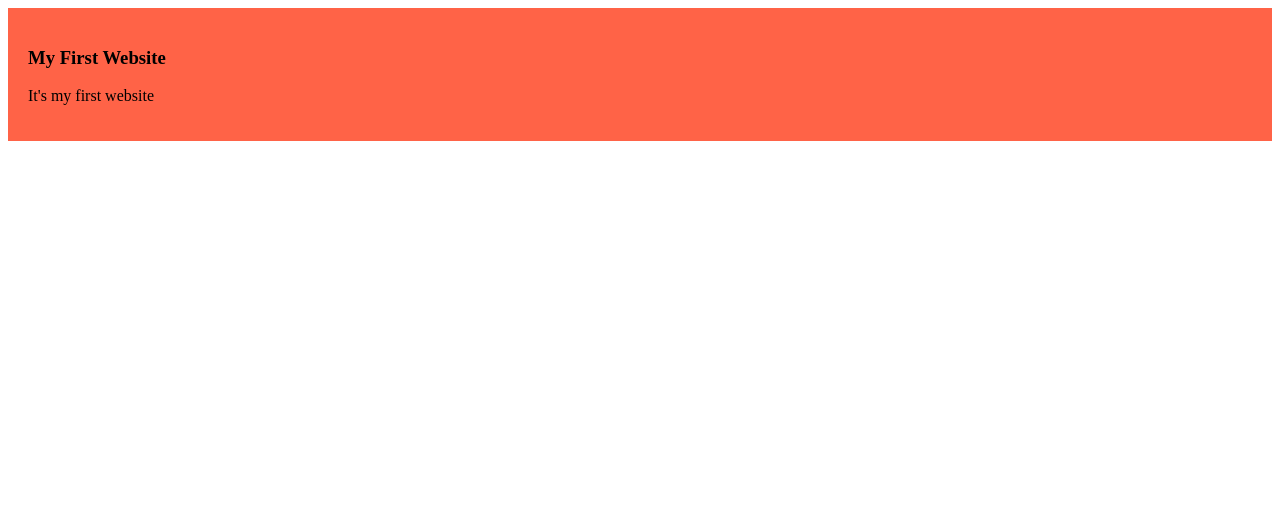
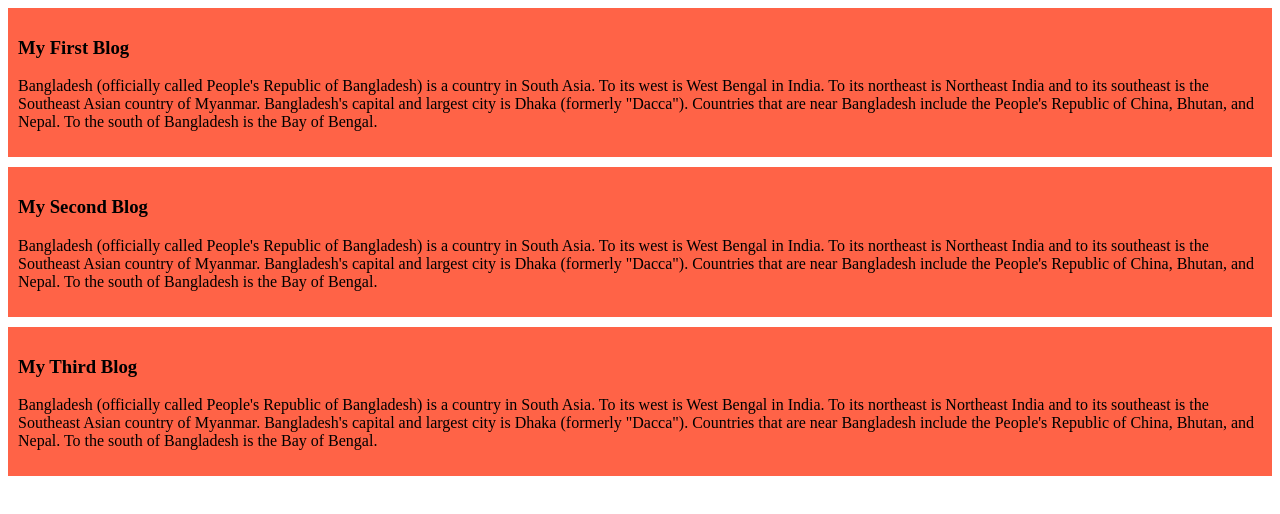
Before and after one commit to muhimmilon/my-simple-website, a plain HTML site: page index.html in a window 1280 px wide. Drawn offline with Linux system fonts and the light colour scheme.

Commit message:
addded first and third blog

```diff
--- a/index.html
+++ b/index.html
@@ -8,9 +8,36 @@
 </head>
 <body>
     <div>
-        <h3>My First Website</h3>
+        <h3>My First Blog</h3>
         <p>
-            It's my first website
+            Bangladesh (officially called People's Republic of Bangladesh) is a country in South Asia.
+            To its west is West Bengal in India.
+            To its northeast is Northeast India and to its southeast is the Southeast Asian country of Myanmar.
+            Bangladesh's capital and largest city is Dhaka (formerly "Dacca").
+            Countries that are near Bangladesh include the People's Republic of China, Bhutan, and Nepal.
+            To the south of Bangladesh is the Bay of Bengal.
+        </p>
+    </div>
+    <div>
+        <h3>My Second Blog</h3>
+        <p>
+            Bangladesh (officially called People's Republic of Bangladesh) is a country in South Asia.
+            To its west is West Bengal in India.
+            To its northeast is Northeast India and to its southeast is the Southeast Asian country of Myanmar.
+            Bangladesh's capital and largest city is Dhaka (formerly "Dacca").
+            Countries that are near Bangladesh include the People's Republic of China, Bhutan, and Nepal.
+            To the south of Bangladesh is the Bay of Bengal.
+        </p>
+    </div>
+    <div>
+        <h3>My Third Blog</h3>
+        <p>
+            Bangladesh (officially called People's Republic of Bangladesh) is a country in South Asia.
+            To its west is West Bengal in India.
+            To its northeast is Northeast India and to its southeast is the Southeast Asian country of Myanmar.
+            Bangladesh's capital and largest city is Dhaka (formerly "Dacca").
+            Countries that are near Bangladesh include the People's Republic of China, Bhutan, and Nepal.
+            To the south of Bangladesh is the Bay of Bengal.
         </p>
     </div>
 </body>
--- a/styles/blog.css
+++ b/styles/blog.css
@@ -1,4 +1,5 @@
 div{
     background-color: tomato;
-    padding: 20px;
+    padding: 10px;
+    margin-bottom: 10px;
 }
```
